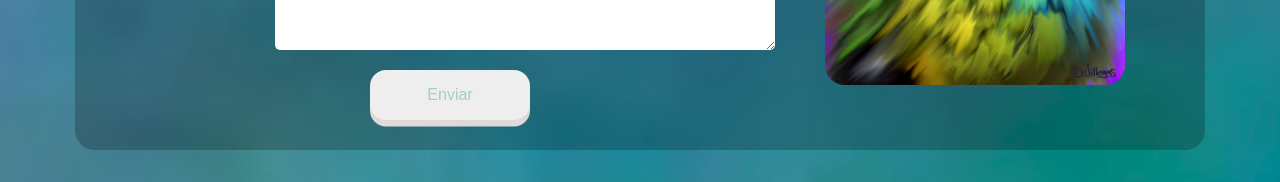
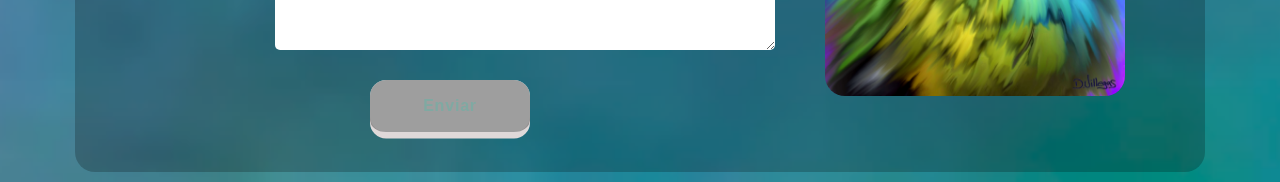
Before and after one commit to valentinavillegasc/Galeria-D.Villegas, a React (Create React App) app: page /contacto in a window 1280 px wide. Shown: the part 565-747 px from the top of the page. Built offline with nearby package versions, Linux system fonts and the light colour scheme; no server answers.

Commit message:
cambio botones

```diff
--- a/src/views/Estilos/Home.module.css
+++ b/src/views/Estilos/Home.module.css
@@ -8,34 +8,68 @@
   margin-top: 50px;
 }
 
-.button {
-  background-color: #eee;
-  border: none;
-  padding: 1rem;
-  font-size: 1rem;
-  width: 10em;
-  border-radius: 1rem;
-  color: #66b3a78a;
-  box-shadow: 0 0.4rem #dfd9d9;
+button {
+  appearance: button;
+  background-color: #00000041;
+  border: solid transparent;
+  border-radius: 16px;
+  border-width: 0 0 4px;
+  box-sizing: border-box;
+  color: #ffffff;
   cursor: pointer;
-  margin-bottom: 100px;
+  display: inline-block;
+  font-size: 15px;
+  font-weight: 700;
+  letter-spacing: 0.8px;
+  line-height: 20px;
+  margin: 0;
+  outline: none;
+  overflow: visible;
+  padding: 13px 19px;
+  text-align: center;
+
+  transform: translateZ(0);
+  transition: filter 0.2s;
+  user-select: none;
+  -webkit-user-select: none;
+  vertical-align: middle;
+  white-space: nowrap;
 }
 
-.button:active {
-  color: white;
-  box-shadow: 0 0.2rem #dfd9d9;
-  transform: translateY(0.2rem);
+button:after {
+  background-clip: padding-box;
+  background-color: #00000055;
+  border: solid transparent;
+  border-radius: 16px;
+  border-width: 0 0 4px;
+  bottom: -4px;
+  content: "";
+  left: 0;
+  position: absolute;
+  right: 0;
+  top: 0;
+  z-index: -1;
+}
+
+button:main,
+button:focus {
+  user-select: auto;
 }
 
 button:hover:not(:disabled) {
-  background: #84e0d28a;
-  color: white;
-  text-shadow: 0 0.1rem #bcb4b4;
+  filter: brightness(1.1);
 }
 
 button:disabled {
   cursor: auto;
-  color: grey;
+}
+
+button:active:after {
+  border-width: 0 0 0px;
+}
+
+button:active {
+  padding-bottom: 10px;
 }
 @media (max-width: 768px) {
   .home {
--- a/src/views/Estilos/Landing.module.css
+++ b/src/views/Estilos/Landing.module.css
@@ -29,14 +29,69 @@ h1 {
   text-align: center;
   margin-bottom: 30px;
 }
-.button {
-  font-weight: 600;
-  transition: all 300ms ease;
-  padding: 1rem;
-  width: 8rem;
-  border-radius: 2rem;
+button {
+  appearance: button;
+  background-color: #00000041;
+  border: solid transparent;
+  border-radius: 16px;
+  border-width: 0 0 4px;
+  box-sizing: border-box;
+  color: whitesmoke;
   cursor: pointer;
-  margin: 1rem;
+  display: inline-block;
+  font-size: 15px;
+  font-weight: 700;
+  letter-spacing: 0.8px;
+  line-height: 20px;
+  margin: 0;
+  outline: none;
+  overflow: visible;
+  padding: 13px 19px;
+  text-align: center;
+
+  transform: translateZ(0);
+  transition: filter 0.2s;
+  user-select: none;
+  -webkit-user-select: none;
+  vertical-align: middle;
+  white-space: nowrap;
+  margin: 10px;
+}
+
+button:after {
+  background-clip: padding-box;
+  background-color: #00000055;
+  border: solid transparent;
+  border-radius: 16px;
+  border-width: 0 0 4px;
+  bottom: -4px;
+  content: "";
+  left: 0;
+  position: absolute;
+  right: 0;
+  top: 0;
+  z-index: -1;
+}
+
+button:main,
+button:focus {
+  user-select: auto;
+}
+
+button:hover:not(:disabled) {
+  filter: brightness(1);
+}
+
+button:disabled {
+  cursor: auto;
+}
+
+button:active:after {
+  border-width: 0 0 0px;
+}
+
+button:active {
+  padding-bottom: 10px;
 }
 
 /*Media queries*/
```
